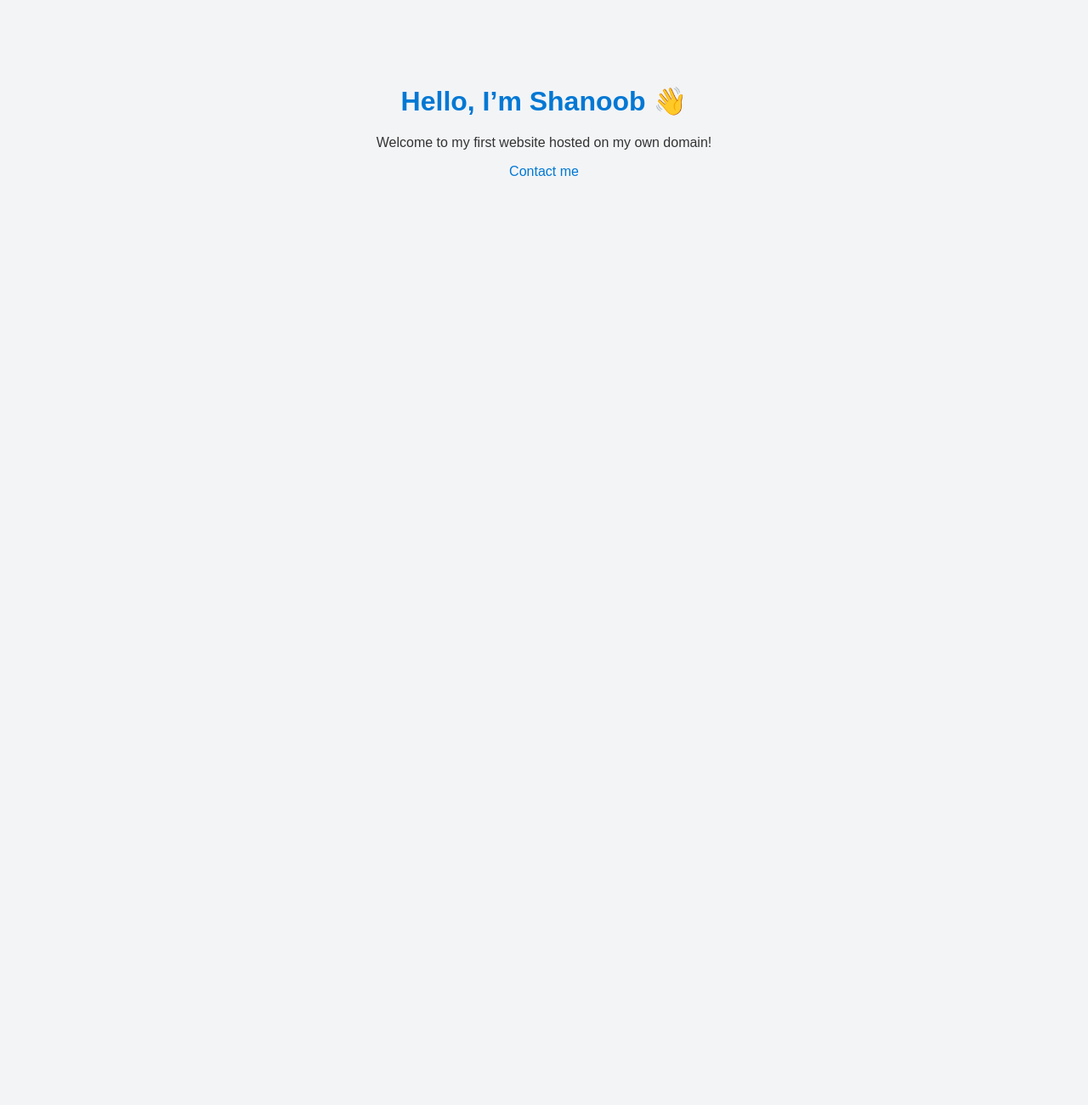
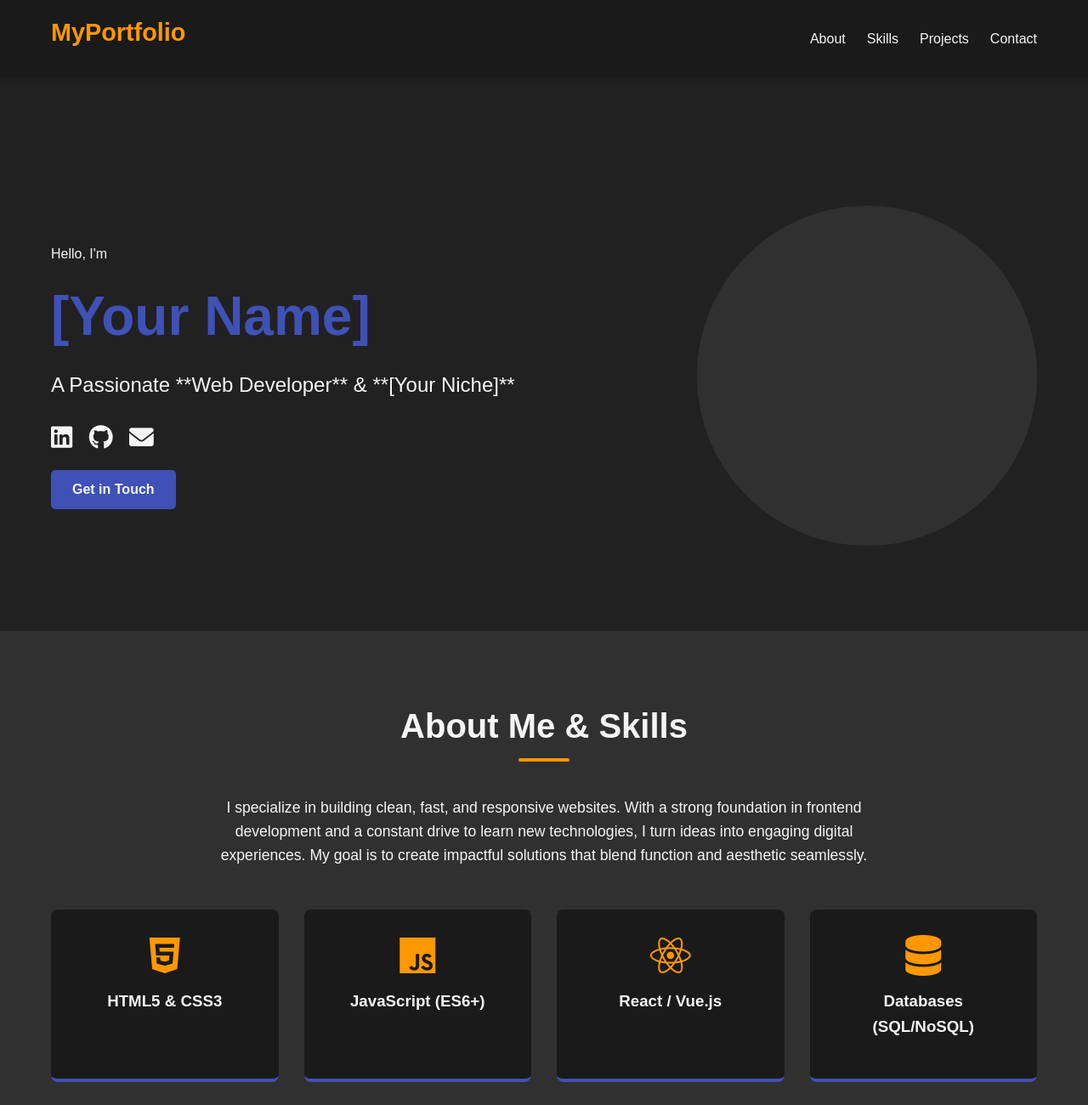
Before and after one commit to shanoobnk/Personal-Website, a plain HTML site: page index.html in a window 1280 px wide. Shown: the top 1300 px of the page at 85% size. Before the commit the page ends 800 px from the top, so only its background shows below. Drawn offline with Linux system fonts and the light colour scheme.

Commit message:
Add files via upload

```diff
--- a/index.html
+++ b/index.html
@@ -1,29 +1,118 @@
 <!DOCTYPE html>
 <html lang="en">
 <head>
-  <meta charset="UTF-8" />
-  <meta name="viewport" content="width=device-width, initial-scale=1.0" />
-  <title>Welcome to Shanoob’s Website</title>
-  <style>
-    body {
-      font-family: Arial, sans-serif;
-      background-color: #f3f4f6;
-      color: #333;
-      text-align: center;
-      margin-top: 100px;
-    }
-    h1 {
-      color: #0078d4;
-    }
-    a {
-      color: #0078d4;
-      text-decoration: none;
-    }
-  </style>
+    <meta charset="UTF-8">
+    <meta name="viewport" content="width=device-width, initial-scale=1.0">
+    <title>Personal Portfolio Template</title>
+    <link rel="stylesheet" href="styles.css">
+    <link rel="stylesheet" href="https://cdnjs.cloudflare.com/ajax/libs/font-awesome/6.0.0-beta3/css/all.min.css">
 </head>
 <body>
-  <h1>Hello, I’m Shanoob 👋</h1>
-  <p>Welcome to my first website hosted on my own domain!</p>
-  <p><a href="mailto:hello@yourdomain.com">Contact me</a></p>
+
+    <header>
+        <div class="container">
+            <h1 class="logo">MyPortfolio</h1>
+            <nav>
+                <ul>
+                    <li><a href="#about">About</a></li>
+                    <li><a href="#skills">Skills</a></li>
+                    <li><a href="#projects">Projects</a></li>
+                    <li><a href="#contact">Contact</a></li>
+                </ul>
+            </nav>
+        </div>
+    </header>
+
+    <section id="hero" class="hero">
+        <div class="container">
+            <div class="hero-content">
+                <div class="hero-text">
+                    <p>Hello, I'm</p>
+                    <h2>[Your Name]</h2>
+                    <p class="tagline">A Passionate **Web Developer** & **[Your Niche]**</p>
+                    <div class="social-links">
+                        <a href="#" target="_blank"><i class="fab fa-linkedin"></i></a>
+                        <a href="#" target="_blank"><i class="fab fa-github"></i></a>
+                        <a href="#" target="_blank"><i class="fas fa-envelope"></i></a>
+                    </div>
+                    <a href="#contact" class="btn">Get in Touch</a>
+                </div>
+                <div class="hero-image">
+
+                </div>
+            </div>
+        </div>
+    </section>
+
+    <section id="about" class="about-skills">
+        <div class="container">
+            <h2 class="section-title">About Me & Skills</h2>
+            <div class="about-content">
+                <p>I specialize in building clean, fast, and responsive websites. With a strong foundation in frontend development and a constant drive to learn new technologies, I turn ideas into engaging digital experiences. My goal is to create impactful solutions that blend function and aesthetic seamlessly.</p>
+            </div>
+
+            <div id="skills" class="skills-grid">
+                <div class="skill-card">
+                    <i class="fab fa-html5"></i>
+                    <h3>HTML5 & CSS3</h3>
+                </div>
+                <div class="skill-card">
+                    <i class="fab fa-js"></i>
+                    <h3>JavaScript (ES6+)</h3>
+                </div>
+                <div class="skill-card">
+                    <i class="fab fa-react"></i>
+                    <h3>React / Vue.js</h3>
+                </div>
+                <div class="skill-card">
+                    <i class="fas fa-database"></i>
+                    <h3>Databases (SQL/NoSQL)</h3>
+                </div>
+            </div>
+        </div>
+    </section>
+
+    <section id="projects" class="projects">
+        <div class="container">
+            <h2 class="section-title">My Recent Work</h2>
+            <div class="projects-grid">
+                <div class="project-card">
+                    <h3>Project Alpha</h3>
+                    <p>A responsive e-commerce site built with React and a mock backend API. Focused on clean UI/UX.</p>
+                    <div class="project-links">
+                        <a href="#" target="_blank" class="link-btn">View Live</a>
+                        <a href="#" target="_blank" class="link-btn secondary">GitHub</a>
+                    </div>
+                </div>
+                <div class="project-card">
+                    <h3>Project Beta</h3>
+                    <p>A data visualization dashboard using D3.js to display real-time sensor data. Scalable and efficient.</p>
+                    <div class="project-links">
+                        <a href="#" target="_blank" class="link-btn">View Live</a>
+                        <a href="#" target="_blank" class="link-btn secondary">GitHub</a>
+                    </div>
+                </div>
+            </div>
+        </div>
+    </section>
+
+    <section id="contact" class="contact">
+        <div class="container">
+            <h2 class="section-title">Let's Connect</h2>
+            <form action="YOUR_FORM_SUBMISSION_ENDPOINT" method="POST" class="contact-form">
+                <input type="text" name="name" placeholder="Your Name" required>
+                <input type="email" name="email" placeholder="Your Email" required>
+                <textarea name="message" rows="5" placeholder="Your Message" required></textarea>
+                <button type="submit" class="btn">Send Message</button>
+            </form>
+        </div>
+    </section>
+
+    <footer>
+        <div class="container">
+            <p>&copy; 2025 [Your Name]. All rights reserved.</p>
+        </div>
+    </footer>
+
 </body>
 </html>
--- /dev/null
+++ b/styles.css
@@ -0,0 +1,341 @@
+/* --- Base Styles & Typography --- */
+:root {
+    --primary-color: #3f51b5; /* Indigo */
+    --secondary-color: #ff9800; /* Amber/Orange */
+    --dark-bg: #212121; /* Dark Gray */
+    --light-text: #f5f5f5; /* Off-White */
+    --card-bg: #303030;
+    --font-family: 'Arial', sans-serif;
+}
+
+* {
+    box-sizing: border-box;
+    margin: 0;
+    padding: 0;
+}
+
+body {
+    font-family: var(--font-family);
+    line-height: 1.6;
+    background-color: var(--dark-bg);
+    color: var(--light-text);
+    scroll-behavior: smooth;
+}
+
+.container {
+    max-width: 1200px;
+    margin: 0 auto;
+    padding: 0 20px;
+}
+
+h1, h2, h3 {
+    margin-bottom: 1rem;
+    color: var(--light-text);
+}
+
+a {
+    color: var(--primary-color);
+    text-decoration: none;
+    transition: color 0.3s;
+}
+
+a:hover {
+    color: var(--secondary-color);
+}
+
+.btn {
+    display: inline-block;
+    background: var(--primary-color);
+    color: var(--light-text);
+    padding: 10px 25px;
+    margin-top: 15px;
+    border: none;
+    border-radius: 5px;
+    cursor: pointer;
+    font-weight: bold;
+    transition: background-color 0.3s;
+}
+
+.btn:hover {
+    background-color: #303f9f;
+}
+
+.section-title {
+    text-align: center;
+    font-size: 2.5rem;
+    margin-bottom: 40px;
+    position: relative;
+    padding-bottom: 10px;
+}
+
+.section-title::after {
+    content: '';
+    position: absolute;
+    bottom: 0;
+    left: 50%;
+    transform: translateX(-50%);
+    width: 60px;
+    height: 4px;
+    background-color: var(--secondary-color);
+    border-radius: 2px;
+}
+
+/* --- Header & Navigation --- */
+header {
+    background: #1a1a1a;
+    position: sticky;
+    top: 0;
+    z-index: 1000;
+    box-shadow: 0 2px 5px rgba(0, 0, 0, 0.2);
+}
+
+header .container {
+    display: flex;
+    justify-content: space-between;
+    align-items: center;
+    padding: 15px 20px;
+}
+
+.logo {
+    font-size: 1.8rem;
+    color: var(--secondary-color);
+}
+
+nav ul {
+    list-style: none;
+    display: flex;
+}
+
+nav ul li {
+    margin-left: 25px;
+}
+
+nav ul li a {
+    color: var(--light-text);
+    font-weight: 500;
+}
+
+nav ul li a:hover {
+    color: var(--primary-color);
+}
+
+/* --- Hero Section --- */
+.hero {
+    background: var(--dark-bg);
+    padding: 100px 0;
+    text-align: center;
+}
+
+.hero-content {
+    display: flex;
+    align-items: center;
+    justify-content: space-between;
+    padding-top: 50px;
+}
+
+.hero-text {
+    flex: 1;
+    text-align: left;
+}
+
+.hero-text h2 {
+    font-size: 4rem;
+    margin: 10px 0;
+    color: var(--primary-color);
+}
+
+.hero-text .tagline {
+    font-size: 1.5rem;
+    color: var(--light-text);
+    margin-bottom: 20px;
+}
+
+.hero-image {
+    flex: 1;
+    display: flex;
+    justify-content: center;
+    align-items: center;
+    max-width: 400px;
+    height: 400px;
+    border-radius: 50%;
+    background-color: var(--card-bg);
+    overflow: hidden;
+    /* Placeholder styles - replace with your actual image */
+    font-size: 1.2rem;
+    color: var(--secondary-color);
+    text-align: center;
+}
+
+.social-links a {
+    font-size: 1.8rem;
+    margin-right: 15px;
+    color: var(--light-text);
+}
+
+.social-links a:hover {
+    color: var(--secondary-color);
+}
+
+/* --- About & Skills Section --- */
+.about-skills {
+    background: var(--card-bg);
+    padding: 80px 0;
+}
+
+.about-content {
+    max-width: 800px;
+    margin: 0 auto 50px;
+    text-align: center;
+    font-size: 1.1rem;
+}
+
+.skills-grid {
+    display: grid;
+    grid-template-columns: repeat(auto-fit, minmax(200px, 1fr));
+    gap: 30px;
+    margin-top: 30px;
+}
+
+.skill-card {
+    background: #1a1a1a;
+    padding: 30px;
+    text-align: center;
+    border-radius: 8px;
+    transition: transform 0.3s, box-shadow 0.3s;
+    border-bottom: 4px solid var(--primary-color);
+}
+
+.skill-card:hover {
+    transform: translateY(-5px);
+    box-shadow: 0 10px 20px rgba(0, 0, 0, 0.5);
+}
+
+.skill-card i {
+    font-size: 3rem;
+    color: var(--secondary-color);
+    margin-bottom: 15px;
+}
+
+/* --- Projects Section --- */
+.projects {
+    padding: 80px 0;
+}
+
+.projects-grid {
+    display: grid;
+    grid-template-columns: repeat(auto-fit, minmax(300px, 1fr));
+    gap: 30px;
+}
+
+.project-card {
+    background: var(--card-bg);
+    padding: 30px;
+    border-radius: 8px;
+    box-shadow: 0 4px 8px rgba(0, 0, 0, 0.1);
+    border-left: 5px solid var(--secondary-color);
+}
+
+.project-card h3 {
+    color: var(--primary-color);
+    margin-top: 0;
+}
+
+.project-links {
+    margin-top: 20px;
+}
+
+.link-btn {
+    background-color: var(--primary-color);
+    color: var(--light-text);
+    padding: 8px 15px;
+    margin-right: 10px;
+    border-radius: 4px;
+    transition: background-color 0.3s;
+    font-size: 0.9rem;
+}
+
+.link-btn:hover {
+    background-color: #303f9f;
+}
+
+.link-btn.secondary {
+    background-color: var(--secondary-color);
+}
+
+.link-btn.secondary:hover {
+    background-color: #e65100;
+}
+
+
+/* --- Contact Section --- */
+.contact {
+    background: #1a1a1a;
+    padding: 80px 0;
+}
+
+.contact-form {
+    max-width: 600px;
+    margin: 0 auto;
+    display: flex;
+    flex-direction: column;
+}
+
+.contact-form input[type="text"],
+.contact-form input[type="email"],
+.contact-form textarea {
+    background: var(--dark-bg);
+    color: var(--light-text);
+    padding: 15px;
+    margin-bottom: 20px;
+    border: 1px solid #444;
+    border-radius: 5px;
+}
+
+.contact-form textarea {
+    resize: vertical;
+}
+
+/* --- Footer --- */
+footer {
+    background: #1a1a1a;
+    padding: 20px 0;
+    text-align: center;
+    border-top: 1px solid #333;
+}
+
+/* --- Media Queries (Responsiveness) --- */
+@media (max-width: 768px) {
+    .hero {
+        padding: 60px 0;
+    }
+
+    .hero-content {
+        flex-direction: column;
+        text-align: center;
+    }
+
+    .hero-text {
+        text-align: center;
+    }
+
+    .hero-text h2 {
+        font-size: 3rem;
+    }
+
+    .hero-image {
+        margin-top: 40px;
+    }
+
+    header .container {
+        flex-direction: column;
+    }
+
+    nav ul {
+        margin-top: 10px;
+        padding-bottom: 5px;
+    }
+
+    nav ul li {
+        margin: 0 10px;
+    }
+}
```
